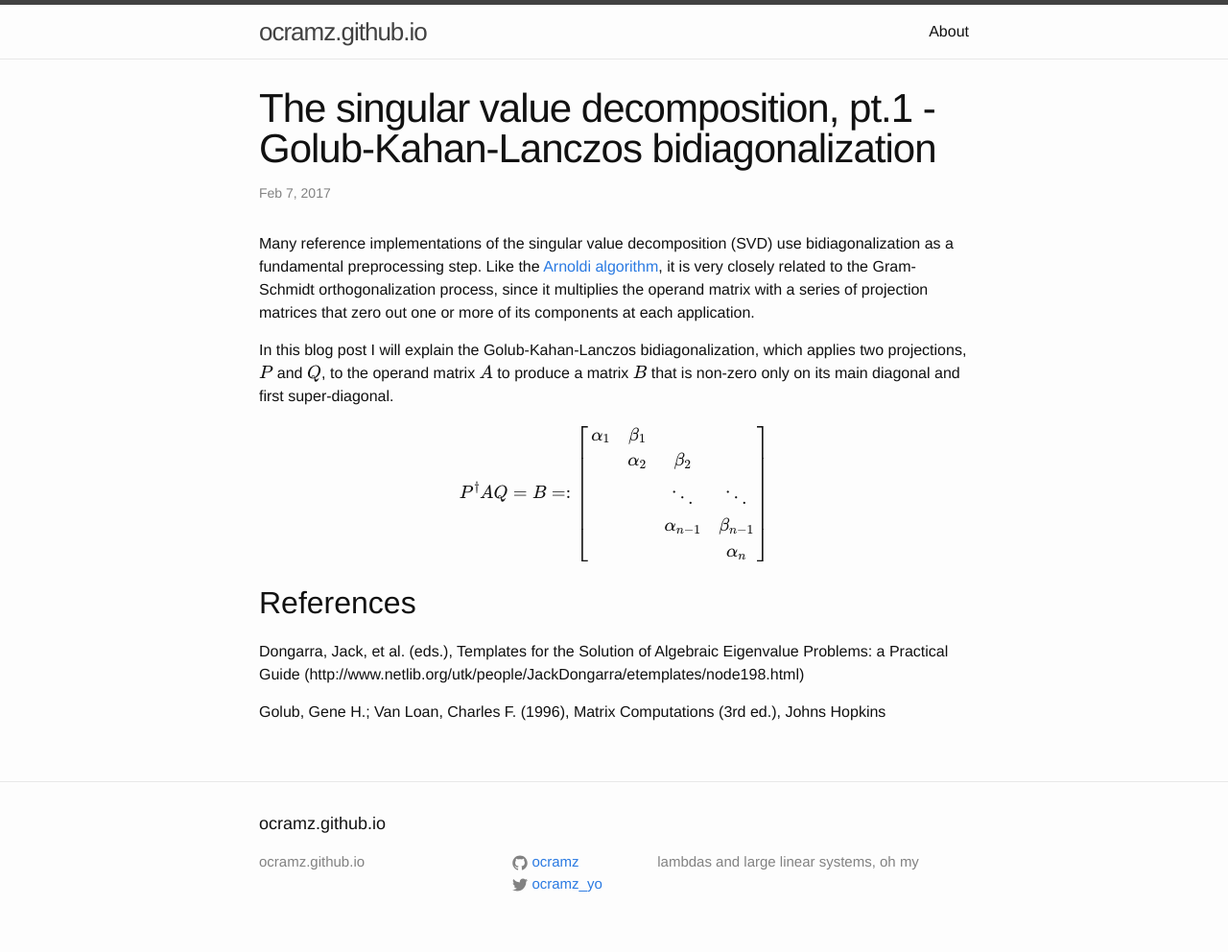
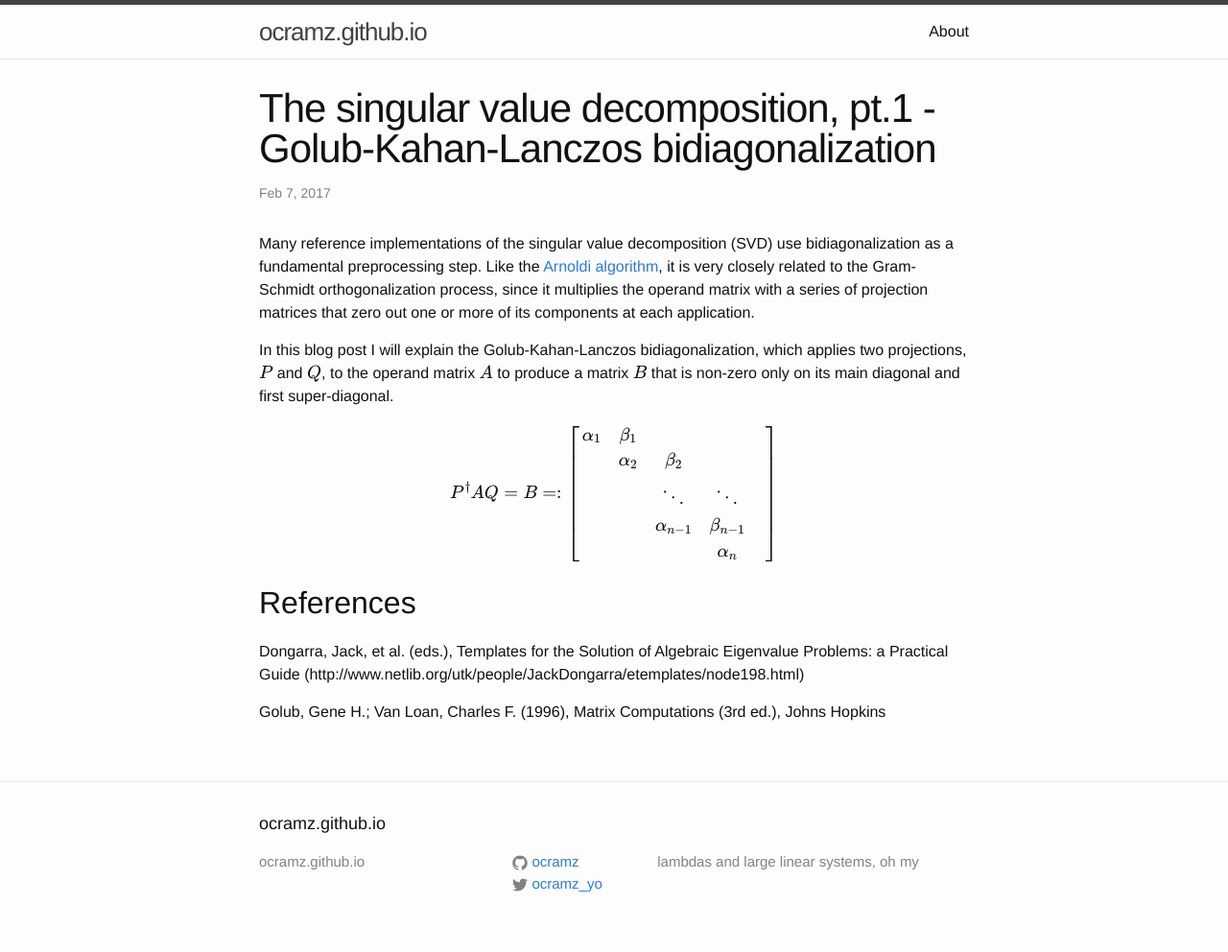
Before and after one commit to ocramz/ocramz.github.io, a Jekyll site: the page built from _posts/2017-02-07-golub-kahan-lanczos.markdown, in a window 1280 px wide. Shown: the whole page at 96% size. Built offline with Jekyll 4.4.1, drawn with Linux system fonts in a browser that asks for light colours; formulas are drawn with MathJax 3.

Commit message:
upd blog

```diff
--- a/_posts/2017-02-07-golub-kahan-lanczos.markdown
+++ b/_posts/2017-02-07-golub-kahan-lanczos.markdown
@@ -11,10 +11,10 @@
 
 $$
 P^\dagger A Q = B =: \left[
-\begin{array}{c c c c}
- \alpha_1 & \beta_1  & & \\
-          & \alpha_2 & \beta_2 & \\
-	  & & \ddots & \ddots \\
+\begin{array}{c c c c c}
+ \alpha_1 & \beta_1  &         & & \\
+          & \alpha_2 & \beta_2 & & \\
+	  & & \ddots & \ddots    & \\
 	  & & \alpha_{n-1} & \beta_{n-1} \\
           & & & \alpha_n \\
 \end{array}
```
